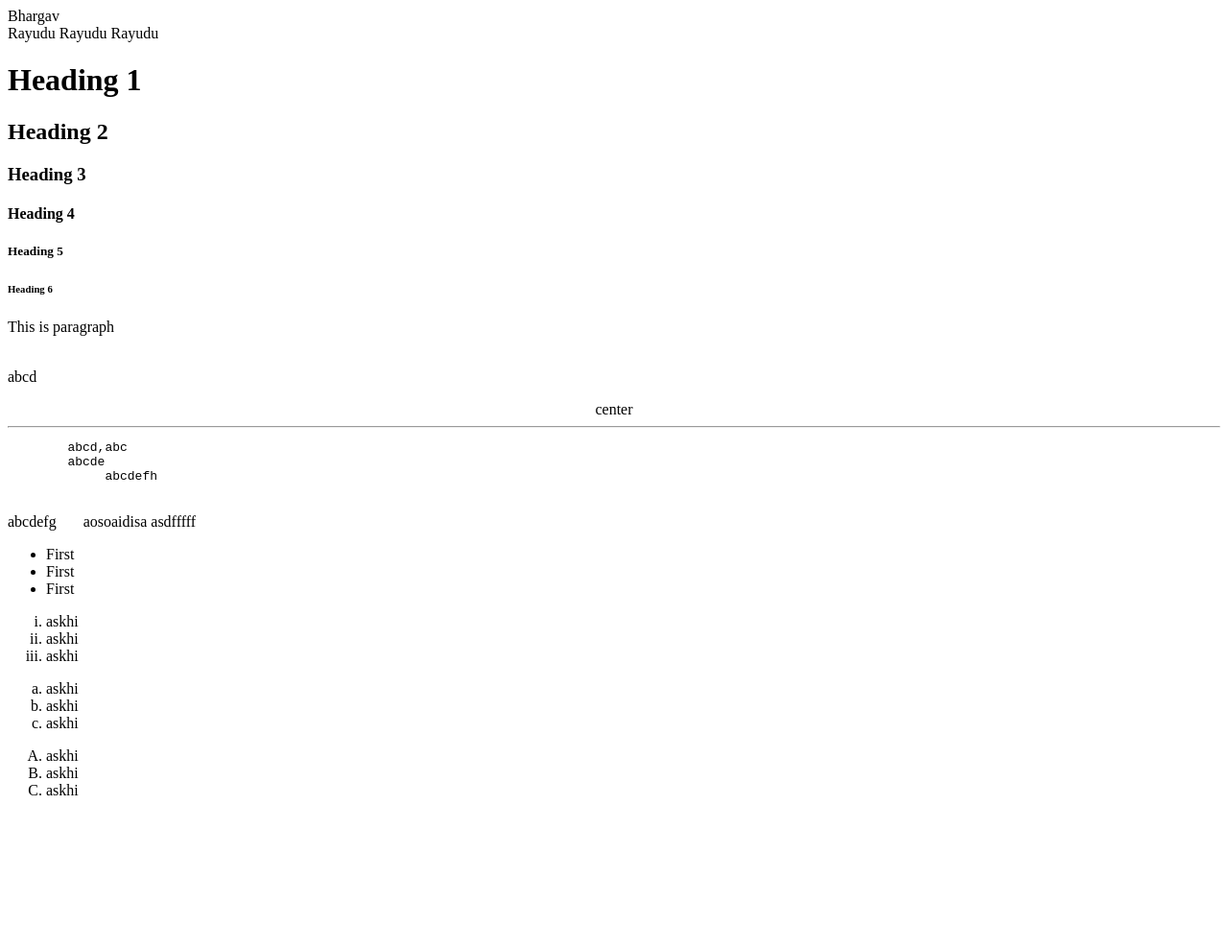
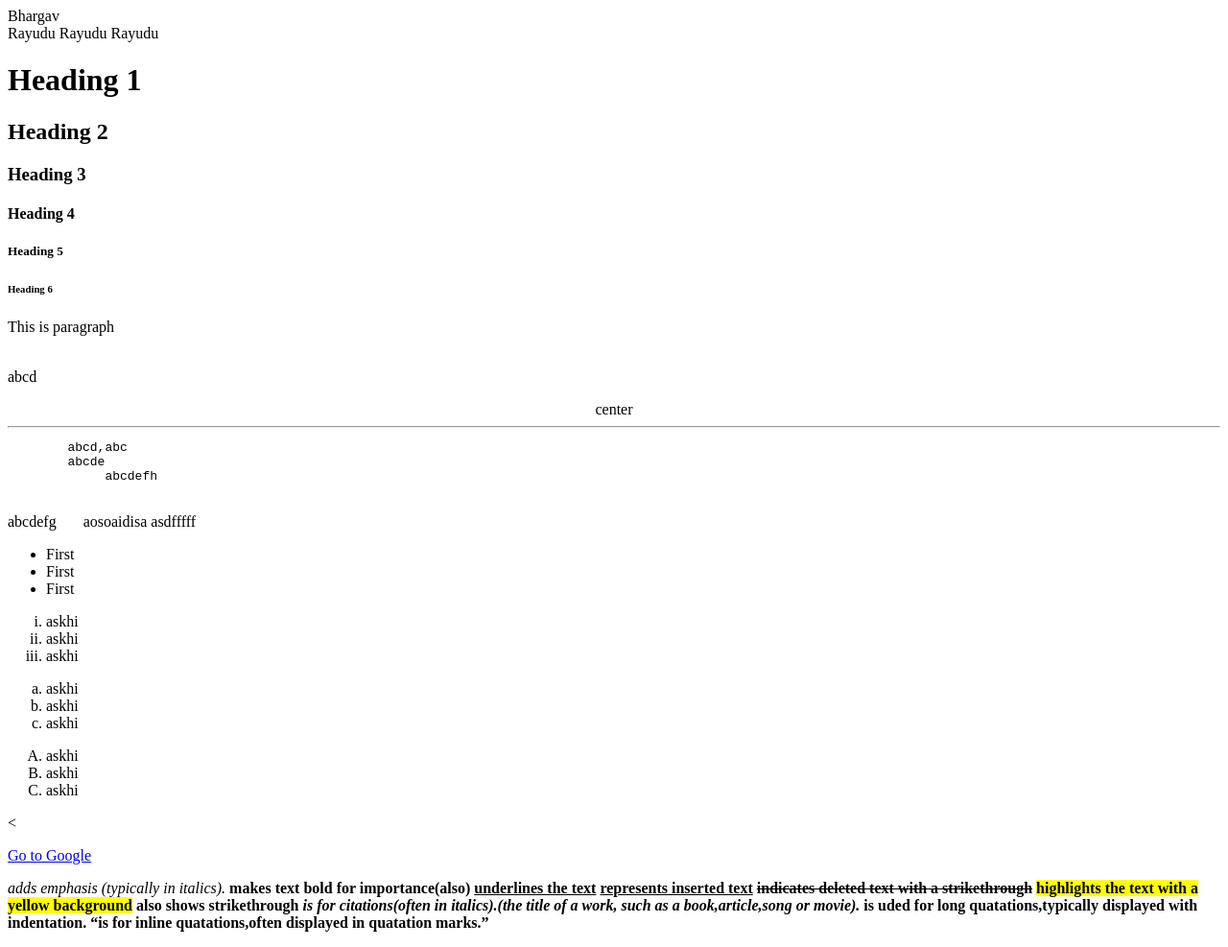
Before and after one commit to bhargav-1502/Frontend, a plain HTML site: page index.html in a window 1280 px wide. Shown: the whole page at 96% size. Before the commit the page ends 849 px from the top, so only its background shows below. Drawn offline with Linux system fonts and the light colour scheme.

Commit message:
second commit

```diff
--- a/index.html
+++ b/index.html
@@ -67,6 +67,30 @@
         <li>askhi</li>
      </ol>
 
+     <p>
+        &lt;
+     </p>
+
+     <!-- anchor tag-->
+     <a href="https://www.google.co.in/">Go to Google</a>
+
+   <p>
+
+     <em> adds emphasis (typically in italics).</em>
+     <strong>makes text bold for importance(<b>also)</strong>
+     <u>underlines the text</u>
+     <ins>represents inserted text</ins>
+     <del>indicates deleted text with a strikethrough</del>
+     <mark>highlights the text with a yellow background</mark>
+     <srike>also shows strikethrough</srike>
+     <cite>is for citations(often in italics).(the title of a work, such as a book,article,song or movie).</cite>
+     <blockquoate>is uded for long quatations,typically displayed with indentation.</blockquoate>
+     <q>is for inline quatations,often displayed in quatation marks.</q>
+
+     </p>
+
+
+
 
 
 
```
